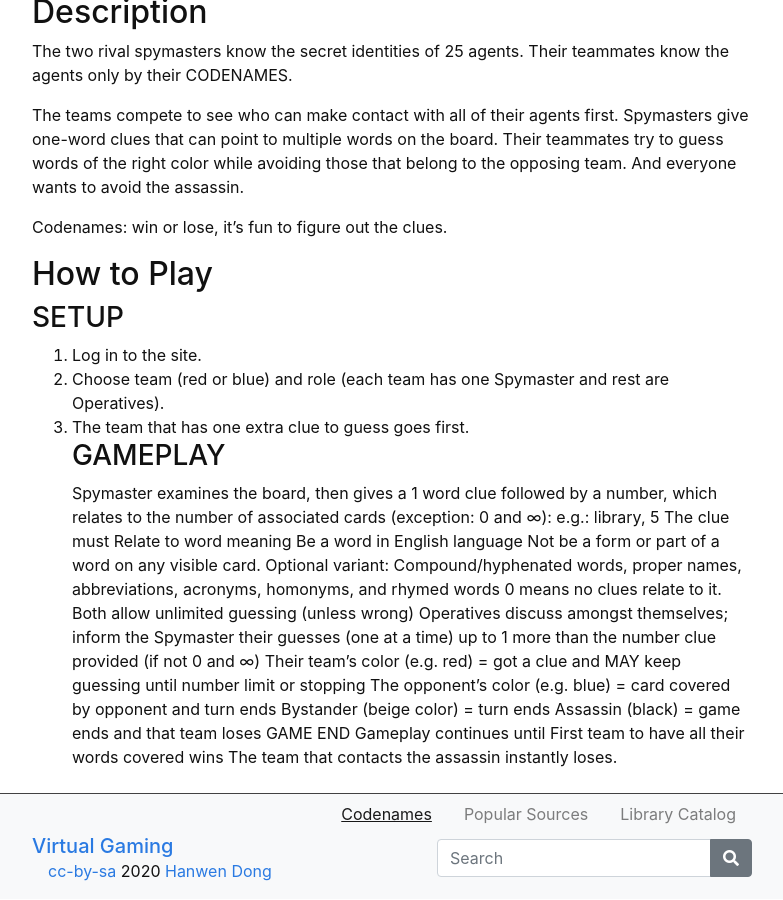
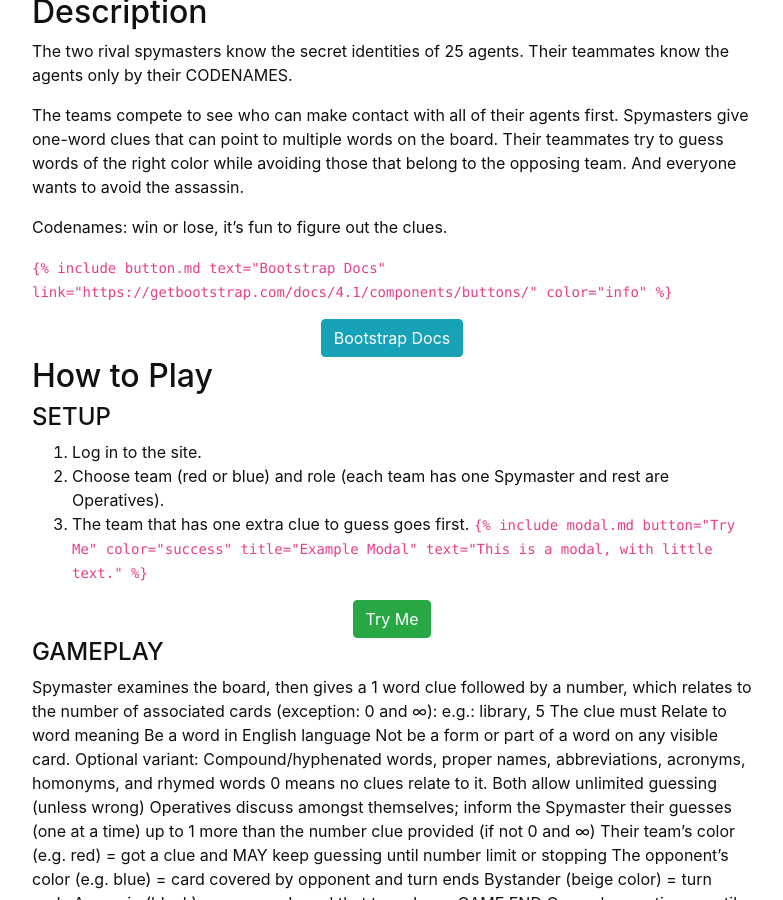
Before and after one commit to hanwendong1/VirtualGaming, a Jekyll site: the page built from content/1-Codenames.md, in a window 1280 px wide and 900 px high, scrolled down 1249 px. Shown: the whole window, without its empty margins (248-1031 px from the left). Built offline with Jekyll 4.4.1, drawn with Linux system fonts in a browser that asks for light colours.

Commit message:
Update 1-Codenames.md

```diff
--- a/content/1-Codenames.md
+++ b/content/1-Codenames.md
@@ -64,13 +64,20 @@
 
 Codenames: win or lose, it’s fun to figure out the clues.
 
+`{% raw %}{% include button.md text="Bootstrap Docs" link="https://getbootstrap.com/docs/4.1/components/buttons/" color="info" %}{% endraw %}`
+
+{% include button.md text="Bootstrap Docs" link="https://getbootstrap.com/docs/4.1/components/buttons/" color="info" %}
+
 ## How to Play
 
-### SETUP
+#### SETUP
 1. Log in to the site.
 2. Choose team (red or blue) and role (each team has one Spymaster and rest are Operatives).
 3. The team that has one extra clue to guess goes first.
-### GAMEPLAY
+`{% raw %}{% include modal.md button="Try Me" color="success" title="Example Modal" text="This is a modal, with little text." %}{% endraw %}`
+
+{% include modal.md button="Try Me" color="success" title="Example Modal" text="This is a modal, with little text." %}
+#### GAMEPLAY
 Spymaster examines the board, then gives a 1 word clue followed by a number, which relates to the number of associated cards (exception: 0 and ∞): e.g.: library, 5
 The clue must
 Relate to word meaning
```
